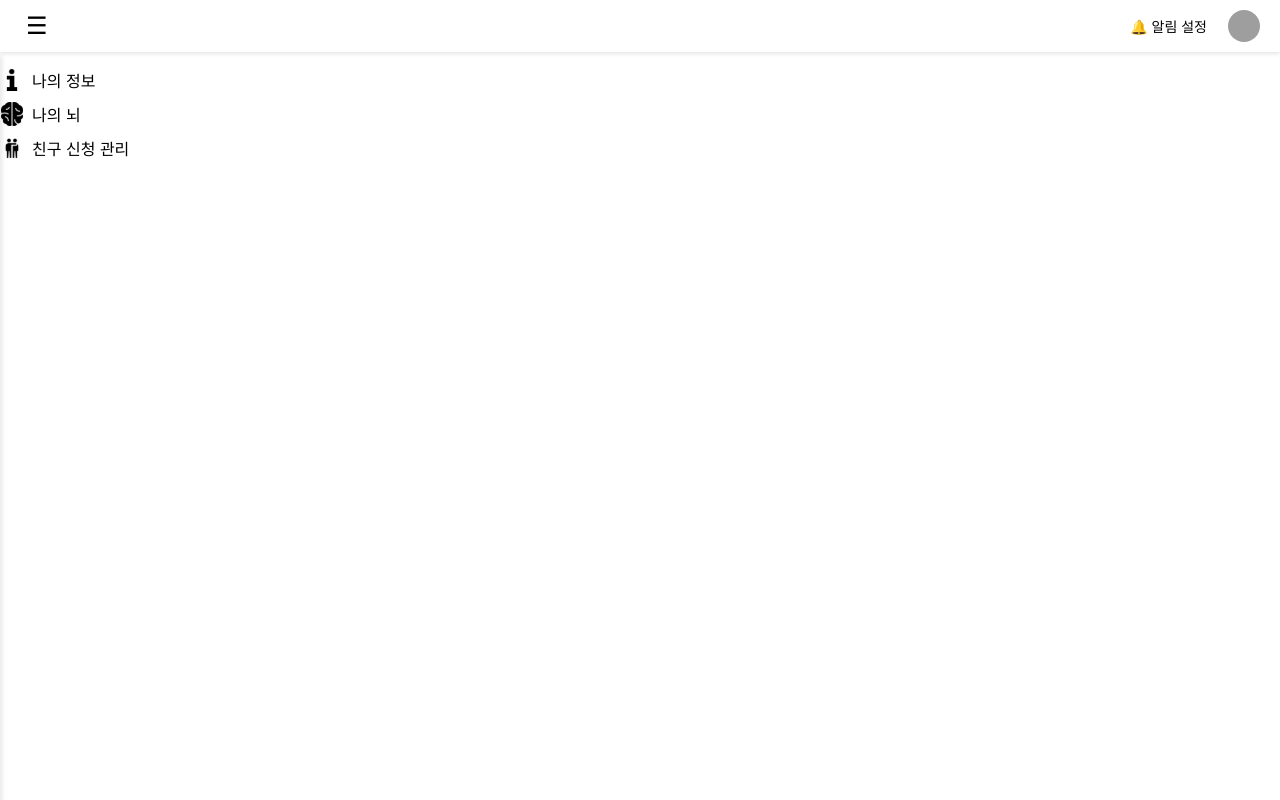
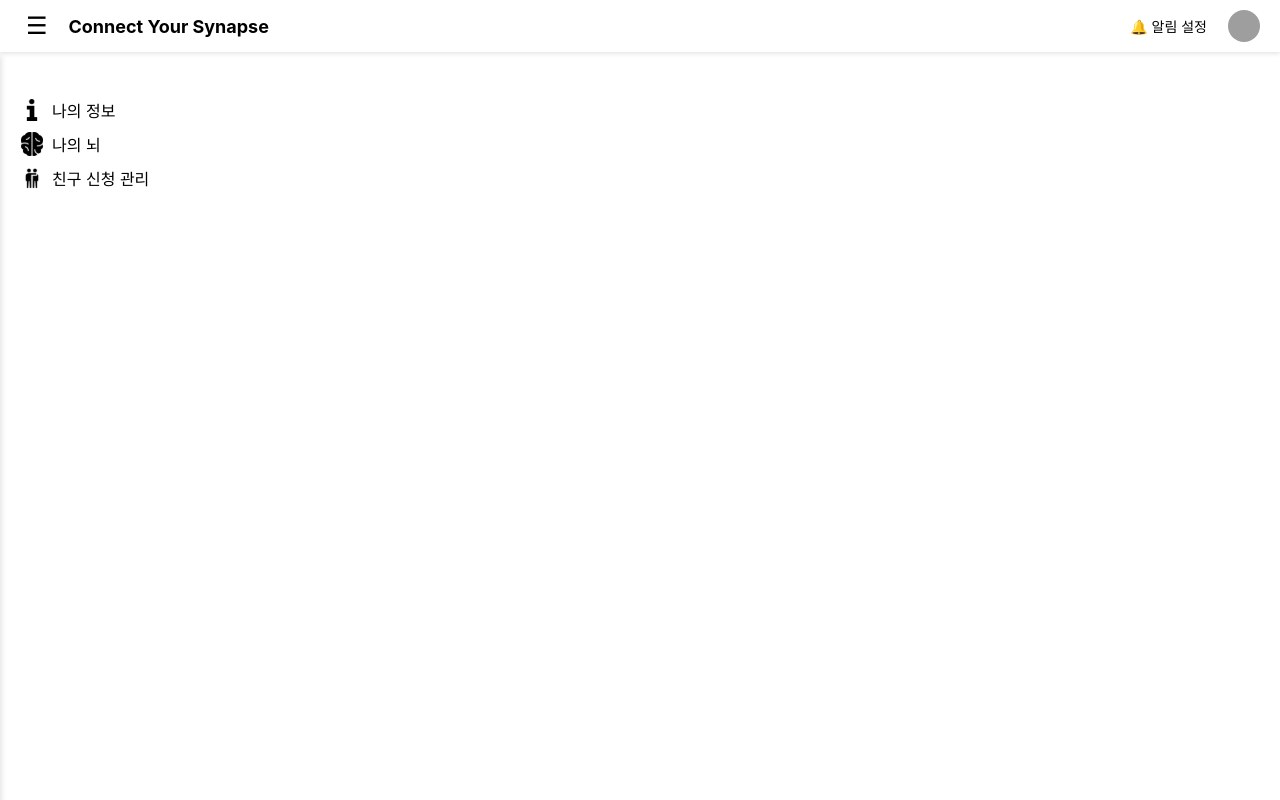
Before and after one commit to Madcamp-Friends/Friends_FrontEnd, a React (Create React App) app in the folder friend_frontend/: page /MyPage in a window 1280 px wide. Built offline with nearby package versions, Linux system fonts and the light colour scheme; grey boxes are pictures that could not be loaded.

Commit message:
fix : menu bar 모든 페이지에서 동일하게 보이게 수정

```diff
--- a/friend_frontend/src/App.js
+++ b/friend_frontend/src/App.js
@@ -3,7 +3,7 @@ import Login from "./login/login.js";
 import CreateAccount from "./login/CreateAccount";
 import './App.css';
 import Menu from "./menu_bar/menu"
-import { BrowserRouter as Router, Routes, Route } from "react-router-dom";
+import { BrowserRouter as Router, Routes, Route, Outlet } from "react-router-dom";
 import FriendList from './friend/friendList.js';
 import Brain from "./brain/create_brain"
 import MyPage from "./mypage/MyPage.js"
@@ -12,24 +12,37 @@ import MyFriendList from "./mypage/MyFriends.js"
 import MyBrain from "./mypage/MyBrain.js"
 import Brain_Share from "./brain/brain_share.js";
 
+function ProtectedLayout(){
+    return (
+        <Menu>
+            <Outlet />
+        </Menu>
+    );
+}
+
+
 function App(){
     return(
         <Router>
-
             <Routes>
                 <Route path="/" element={<Login />} />
                 <Route path="/create-account" element={<CreateAccount />} />
-                <Route path="/Home" element={<Menu />} />
+                <Route path="/MakeBrain" element={<Brain />} />
+
+            <Route element={<ProtectedLayout/>}>
+                <Route path="/Home" />
+
                 <Route path="/friends" element={<FriendList />} />
-                <Route path="/MakeBrain" element={<Brain />} />
+
                 <Route path="/MyInfo" element={<MyInfo />} />
                 <Route path="/MyFriendList" element={<MyFriendList />} />
                 <Route path="/share-brain" element={<Brain_Share />}/>
                 <Route path="/MyBrain" element={<MyBrain />} />
                 <Route path="/MyInfo" element={<MyInfo />} />
                 <Route path="/MyPage" element={<MyPage />} />
-            </Routes>
-        </Router>
+            </Route>
+        </Routes>
+    </Router>
     );
 }
 export default App;
--- a/friend_frontend/src/menu_bar/menu.js
+++ b/friend_frontend/src/menu_bar/menu.js
@@ -3,7 +3,7 @@ import { Link } from 'react-router-dom';
 import './menu.css';
 import { useNavigate } from "react-router-dom";
 
-function Menu() {
+function Menu({children}) {
   const [isMenuOpen, setIsMenuOpen] = useState(false);
   const navigate=useNavigate();
 
@@ -79,7 +79,7 @@ function Menu() {
 
       {/* 메인 콘텐츠 */}
       <div className={`content ${isMenuOpen ? 'menu-open' : ''}`}>
-        <h1>메인 콘텐츠 영역</h1>
+       {children}
       </div>
     </div>
   );
--- a/friend_frontend/src/mypage/MyPage.js
+++ b/friend_frontend/src/mypage/MyPage.js
@@ -45,45 +45,7 @@ const MyPage = () => {
 
     return (
         <div className="app">
-          {/* 상단 헤더 영역 */}
-          <header className="header">
-            <div className="header-left">
-              {/* 햄버거 버튼 */}
-              <button className="hamburger" onClick={toggleMenu}>
-                ☰
-              </button>
-              {/* 앱 이름 */}
 
-            </div>
-
-            <div className="header-right">
-              {/* 알림 설정 */}
-              <button className="header-btn">🔔 알림 설정</button>
-              {/* 사용자 프로필 */}
-              <img src="/profile.png" alt="사용자 프로필" className="profile-img" />
-            </div>
-          </header>
-
-          {/* 메뉴 */}
-          <nav className={`menu ${isMenuOpen ? 'open' : ''}`}>
-        <ul>
-        <li>
-            <button onClick={() => handleMenuClick('/Home')}>홈 화면</button>
-          </li>
-          <li>
-            <button onClick={() => handleMenuClick('/friends')}>친구 맺기</button>
-          </li>
-          <li>
-            <button onClick={() => handleMenuClick('/share-brain')}>뇌 공유</button>
-          </li>
-          <li>
-            <button onClick={() => handleMenuClick('/MyPage')}>My Page</button>
-          </li>
-        </ul>
-        <button className="logout" onClick={logout}>
-          로그아웃
-        </button>
-      </nav>
 
 
         <div className="MyMenuAll">
```
